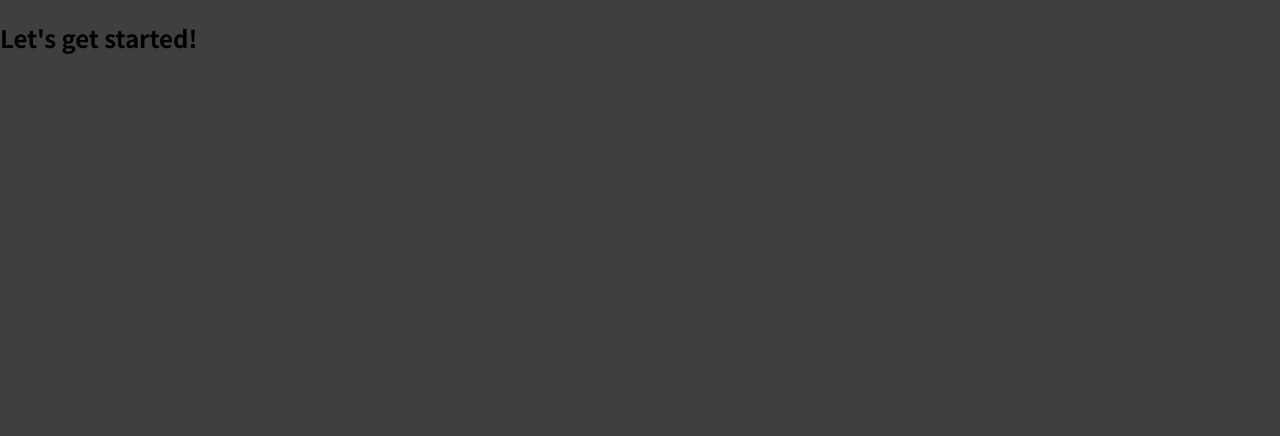
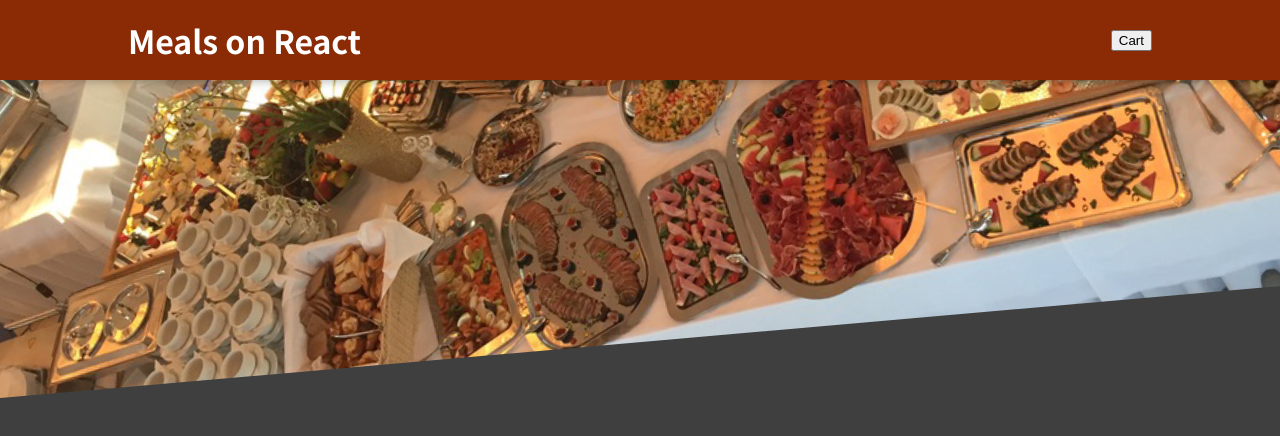
Before and after one commit to kamathsachin/food-order-site, a React (Create React App) app: page / in a window 1280 px wide. Shown: the top 436 px of the page. Built offline with nearby package versions, Linux system fonts and the light colour scheme.

Commit message:
Created Header Component

```diff
--- a/src/App.js
+++ b/src/App.js
@@ -1,8 +1,11 @@
+import React from 'react';
+import Header from '../src/components/Layout/Header';
+
 function App() {
   return (
-    <div>
-      <h2>Let's get started!</h2>
-    </div>
+    <React.Fragment>
+      <Header></Header>
+    </React.Fragment>
   );
 }
 
--- /dev/null
+++ b/src/components/Layout/Header.js
@@ -0,0 +1,19 @@
+import React from 'react';
+import mealsImage from '../../assets/meals.jpeg';
+import classes from './Header.module.css';
+
+const Header = (props) => {
+  return (
+    <React.Fragment>
+      <header className={classes.header}>
+        <h1>Meals on React</h1>
+        <button>Cart</button>
+      </header>
+      <div className={classes['main-image']}>
+        <img src={mealsImage} alt="Meals" />
+      </div>
+    </React.Fragment>
+  );
+};
+
+export default Header;
--- /dev/null
+++ b/src/components/Layout/Header.module.css
@@ -0,0 +1,29 @@
+.header {
+  position: fixed;
+  top: 0;
+  left: 0;
+  width: 100%;
+  height: 5rem;
+  background-color: #8a2b06;
+  color: white;
+  display: flex;
+  justify-content: space-between;
+  align-items: center;
+  padding: 0 10%;
+  box-shadow: 0 2px 8px rgba(0, 0, 0, 0.25);
+  z-index: 10;
+}
+
+.main-image {
+  width: 100%;
+  height: 25rem;
+  z-index: 0;
+  overflow: hidden;
+}
+
+.main-image img {
+  width: 110%;
+  height: 100%;
+  object-fit: cover;
+  transform: rotateZ(-5deg) translateY(-4rem) translateX(-1rem);
+}
```
Also changed, not shown: src/assets/meals.jpeg (added).
